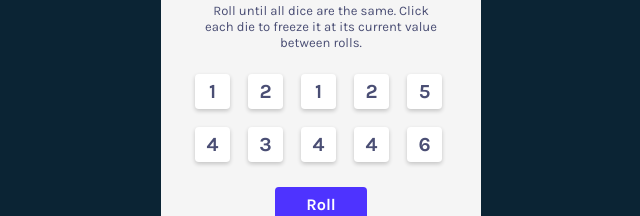
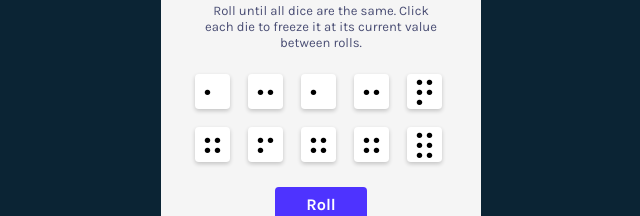
Before and after one commit to edsonpag/react_course, a React (Create React App) app in the folder 025-tenzies/: page / in a window 1280 px wide. Shown: the part 300-516 px from the top of the page, without its empty margins (319-959 px from the left). Built offline with nearby package versions, Linux system fonts and the light colour scheme.

Commit message:
add dots

```diff
--- a/025-tenzies/src/components/Dice/Dice.css
+++ b/025-tenzies/src/components/Dice/Dice.css
@@ -15,7 +15,17 @@
 .dice-number {
     color: var(--secondary-text-color);
     font-weight: bold;
+
+    display: grid;
+    grid-template-columns: repeat(2, 1rem);
+    grid-auto-rows: 1rem;
+
+    justify-items: center;
+    align-items: center;
+}
+
+.dots::before {
+    content: "\2022";
+    color: black;
     font-size: 2rem;
-    line-height: 2.4rem;
-    text-align: center;
 }
--- a/025-tenzies/src/components/Dice/Dice.js
+++ b/025-tenzies/src/components/Dice/Dice.js
@@ -1,4 +1,5 @@
 import React from "react";
+import { nanoid } from "nanoid";
 
 import "./Dice.css";
 
@@ -13,9 +14,17 @@ function Dice(props) {
         : "white"
     }
 
+    const dotsElements = [];
+
+    for(let i = 0; i < props.value; i++) {
+         dotsElements.push(<div key={nanoid()} className="dots"></div>);
+    }
+
     return (
         <div className="dice" style={styles} onClick={() => props.holdDice(props.id)}>
-            <p className="dice-number">{props.value}</p>
+            <div className="dice-number">
+                {dotsElements}
+            </div>
         </div>
 
     );
```
